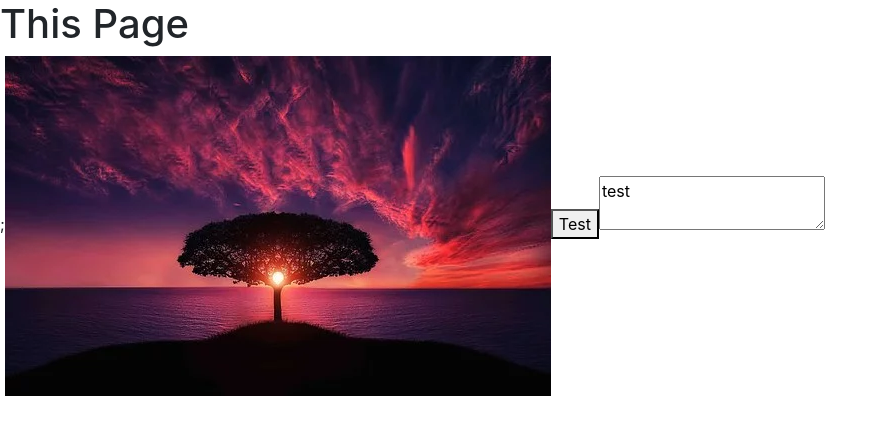
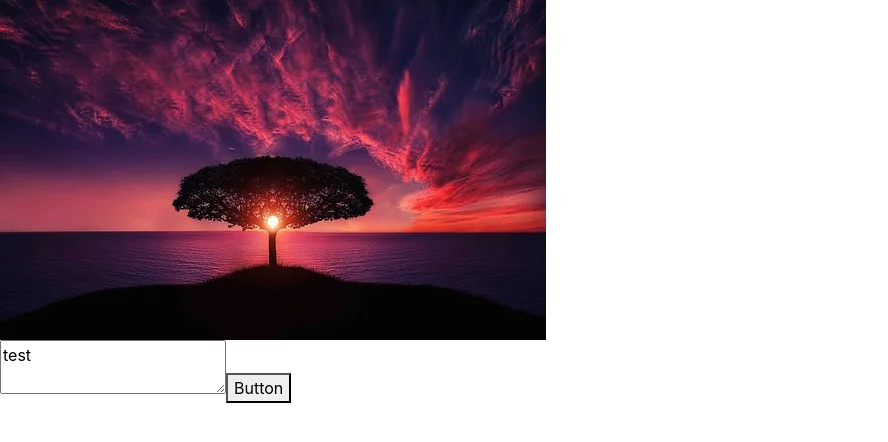
Before and after one commit to donovanmosley/genesis-product, a React (Create React App) app: page / in a window 1280 px wide. Shown: the top 442 px of the page, without its empty margins (0-888 px from the left). Built offline with nearby package versions, Linux system fonts and the light colour scheme.

Commit message:
Changed Naming Convention, Divided Compontents

```diff
--- a/src/App.js
+++ b/src/App.js
@@ -1,14 +1,15 @@
 import React, { Component } from "react";
-var book = require("./tree.png");
+import Images from "./components/image_comp";
+import FormField from "./components/form_field_comp";
+import Button from "./components/button_comp";
 
 class App extends Component {
   render() {
     return (
       <React.Fragment>
-        <h1>This Page</h1>;
-        <img src={book} />
-        <button>Test</button>
-        <textarea>test</textarea>
+        <Images pagename={this.props.propname} />
+        <FormField pagename={this.props.propname} />
+        <Button pagename={this.props.propname} />
       </React.Fragment>
     );
   }
--- /dev/null
+++ b/src/components/button_comp.jsx
@@ -0,0 +1,14 @@
+import React, { Component } from "react";
+
+class Button extends Component {
+  state = {};
+  render() {
+    return (
+      <React.Fragment>
+        <button>Button</button>
+      </React.Fragment>
+    );
+  }
+}
+
+export default Button;
--- /dev/null
+++ b/src/components/form_field_comp.jsx
@@ -0,0 +1,14 @@
+import React, { Component } from "react";
+
+class FormField extends Component {
+  state = {};
+  render() {
+    return (
+      <React.Fragment>
+        <textarea>test</textarea>
+      </React.Fragment>
+    );
+  }
+}
+
+export default FormField;
--- /dev/null
+++ b/src/components/image_comp.jsx
@@ -0,0 +1,15 @@
+import React, { Component } from "react";
+
+class Images extends Component {
+  state = {};
+
+  render() {
+    return (
+      <div>
+        <img src={require("../tree.png")} />
+      </div>
+    );
+  }
+}
+
+export default Images;
--- a/src/components/images.jsx
+++ /dev/null
@@ -1,12 +0,0 @@
-import React, { Component } from 'react';
-
-class images extends Component {
-    state = {  }
-    render() {
-        return (
-            <h1>hi</h1>
-        );
-    }
-}
-
-export default images;
--- a/src/index.js
+++ b/src/index.js
@@ -1,9 +1,7 @@
-import React from 'react';
-import ReactDOM from 'react-dom';
+import React from "react";
+import ReactDOM from "react-dom";
 import App from "./App";
-import 'bootstrap/dist/css/bootstrap.css';
-import images from './components/images';
+import "bootstrap/dist/css/bootstrap.css";
+import Images from "./components/image_comp";
 
-const element = <h1>Hello World</h1>;
-
-ReactDOM.render(<App />, document.getElementById('root'));
+ReactDOM.render(<App />, document.getElementById("root"));
```
Also changed, not shown: src/components/button.jsx (deleted, +0 -12 lines), src/components/formField.jsx (deleted, +0 -10 lines), src/components/product_page_comp.jsx (renamed from src/components/productPage.jsx).
